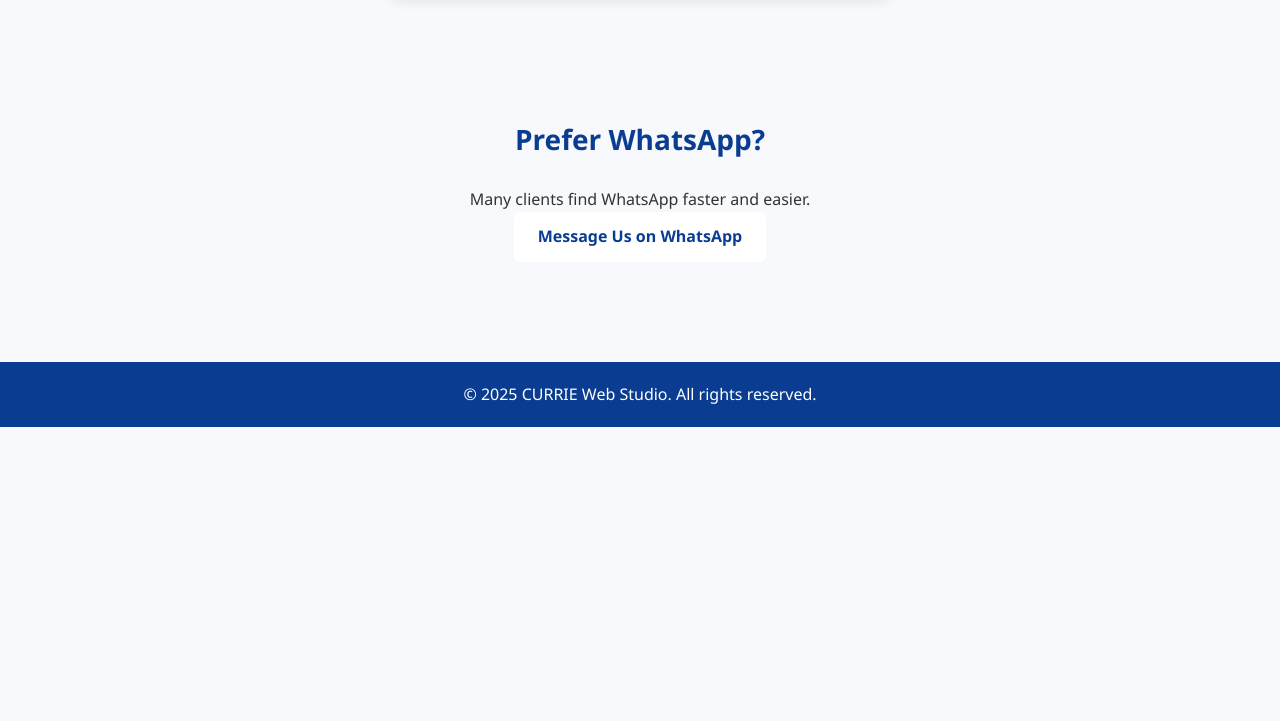
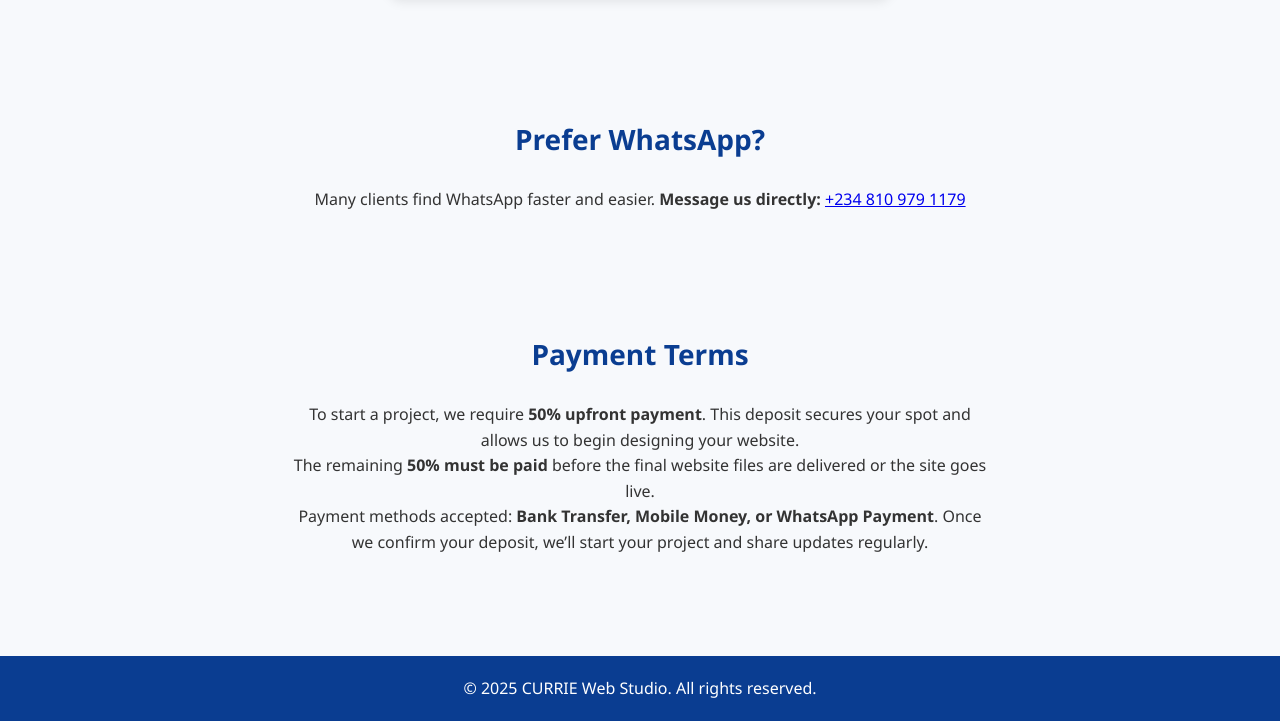
Before and after one commit to olaniawoemmanuel-creator/currie-web-studio, a plain HTML site: page contact.html in a window 1280 px wide. Shown: the part 676-1397 px from the top of the page. Before the commit the page ends 1103 px from the top, so only its background shows below. Drawn offline with Linux system fonts and the light colour scheme.

Commit message:
Add files via upload

```diff
--- a/contact.html
+++ b/contact.html
@@ -2,12 +2,13 @@
 <html lang="en">
 <head>
   <meta charset="UTF-8">
+  <meta name="viewport" content="width=device-width, initial-scale=1.0">
+
   <title>Contact CURRIE Web Studio | Get a Free Website Quote</title>
 
   <!-- SEO -->
-  <meta name="description" content="Contact CURRIE Web Studio for modern website design, fast delivery, and professional web solutions. Send a message to get a free website quote today.">
+  <meta name="description" content="Contact CURRIE Web Studio for modern website design, fast delivery, and professional web solutions. Get a free website quote today.">
   <meta name="keywords" content="contact web designer, website quote, hire web developer, web design Nigeria, professional website design">
-  <meta name="viewport" content="width=device-width, initial-scale=1.0">
 
   <link rel="stylesheet" href="style.css">
 </head>
@@ -48,18 +49,27 @@
   </form>
 </section>
 
-<!-- WHATSAPP SECTION -->
+<!-- WHATSAPP CONTACT -->
 <section class="section">
   <h2>Prefer WhatsApp?</h2>
   <p class="section-text">
     Many clients find WhatsApp faster and easier.
+    <strong>Message us directly:</strong>
+    <a href="https://wa.me/+2348109791179" target="_blank">+234 810 979 1179</a>
   </p>
-  <p class="section-text" style="text-align:center;">
-    <a href="https://wa.me/+2348109791179?text=Hello!%20I%20am%20interested%20in%20your%20web%20design%20services."
-       target="_blank"
-       class="btn-main">
-       Message Us on WhatsApp
-    </a>
+</section>
+
+<!-- PAYMENT TERMS -->
+<section class="section">
+  <h2>Payment Terms</h2>
+  <p class="section-text">
+    To start a project, we require <strong>50% upfront payment</strong>. This deposit secures your spot and allows us to begin designing your website.
+  </p>
+  <p class="section-text">
+    The remaining <strong>50% must be paid</strong> before the final website files are delivered or the site goes live.
+  </p>
+  <p class="section-text">
+    Payment methods accepted: <strong>Bank Transfer, Mobile Money, or WhatsApp Payment</strong>. Once we confirm your deposit, we’ll start your project and share updates regularly.
   </p>
 </section>
 
@@ -68,12 +78,12 @@
   <p>© 2025 CURRIE Web Studio. All rights reserved.</p>
 </footer>
 
-<!-- MOBILE NAV SCRIPT -->
+<!-- OPTIONAL JS FOR FORM HANDLING -->
 <script>
   const navToggle = document.getElementById('nav-toggle');
   const navLinks = document.getElementById('nav-links');
 
-  if(navToggle) {
+  if(navToggle && navLinks){
     navToggle.addEventListener('click', () => {
       navLinks.classList.toggle('active');
     });
```
